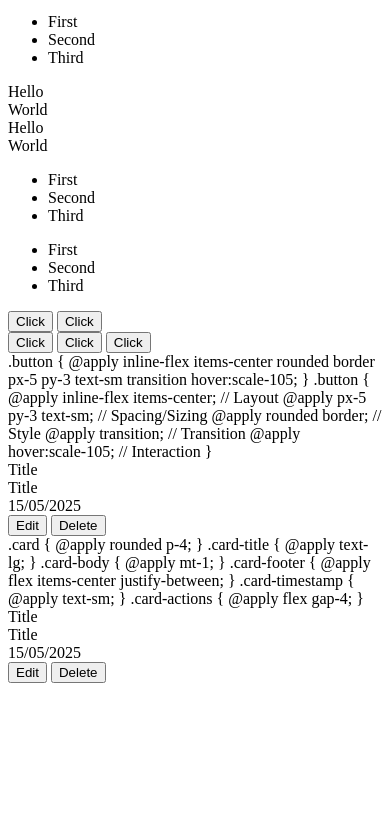
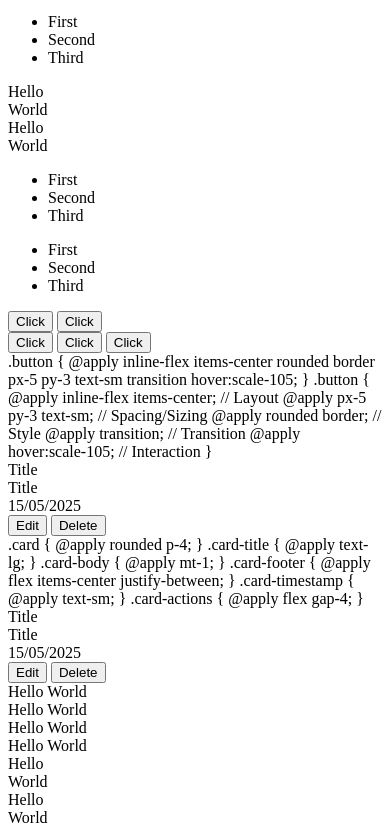
Before and after one commit to TanzilRayhan/Web-Practice, a plain HTML site: page Random/tailwind-tips.html in a window 390 px wide. Shown: the part 301-1136 px from the top of the page. Before the commit the page ends 992 px from the top, so only its background shows below. Drawn offline with Linux system fonts and the light colour scheme.

Commit message:
Be Specific with Breakpoint Classes

```diff
--- a/Random/tailwind-tips.html
+++ b/Random/tailwind-tips.html
@@ -166,5 +166,36 @@
         </div>
       </div>
     </article>
+    <!-- Use Max Width Classes When Restricting Width -->
+    <article>
+      <!-- Incorrect -->
+      <div class="w-auto sm:w-64">
+        <div>Hello World</div>
+      </div>
+      <!-- correct -->
+      <div class="max-w-sm">
+        <div>Hello World</div>
+      </div>
+    </article>
+    <!-- Group Prefixed Class Names -->
+    <article>
+      <!-- Incorrect -->
+      <div class="\mt-4 lg:text-3xl\ text-lg sm:mt-0 sm:text-xl">Hello World</div>
+      <!-- correct -->
+      <div class="mt-4 text-lg sm:mt-0 sm:text-xl lg:text-3xl">Hello World</div>
+    </article>
+    <!-- Be Specific with Breakpoint Classes -->
+    <article>
+      <!-- Incorrect -->
+      <div class="items-center justify-between sm:flex">
+        <div>Hello</div>
+        <div>World</div>
+      </div>
+      <!-- correct -->
+      <div class="sm:flex sm:items-center sm:justify-between">
+        <div>Hello</div>
+        <div>World</div>
+      </div>
+    </article>
 </body>
 </html>
```
